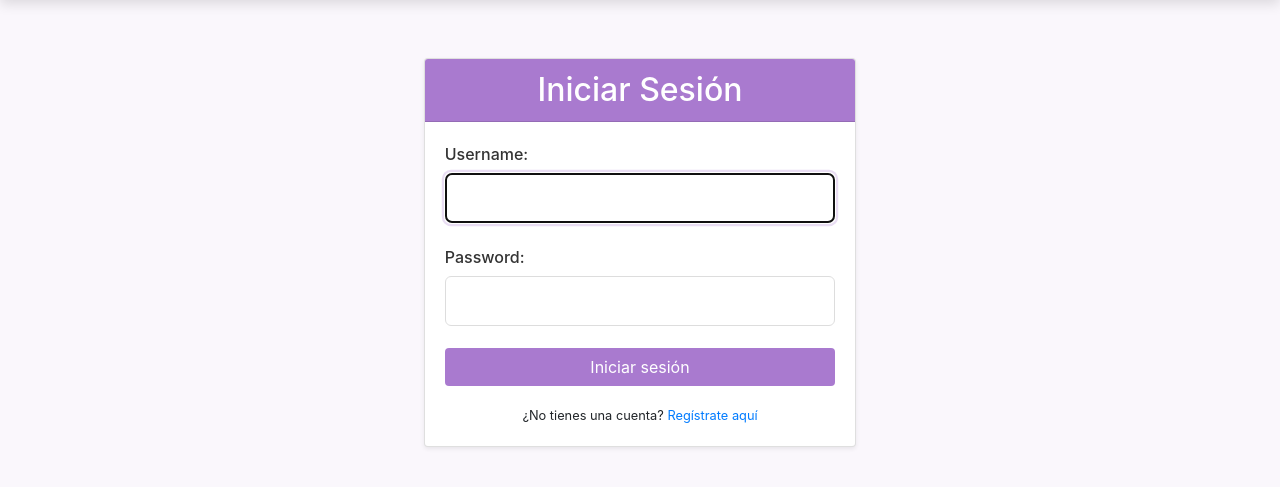
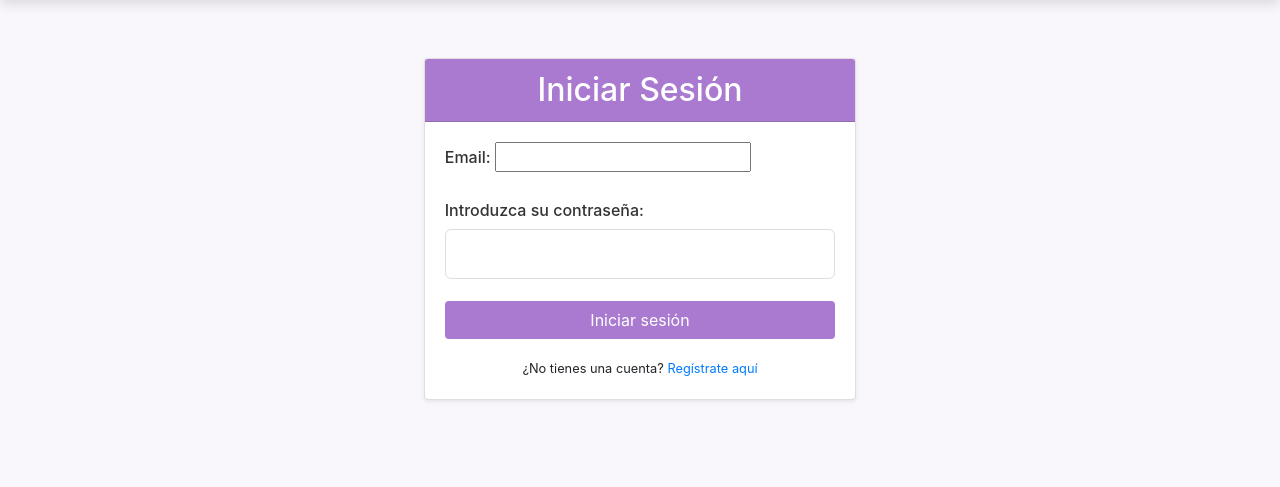
Before and after one commit to PepeCoral/orchid-cosmetics, a Django app: page /login/ in a window 1280 px wide. Shown: the part 60-547 px from the top of the page. Run offline with Django 5.2, Linux system fonts and the light colour scheme; parts of the project's set-up code (start-up, migrations or seed data) failed here and were passed over; some libraries are stand-ins or nearby versions.

Commit message:
fix: :zap: login con el correo en vez de con el username

```diff
--- /dev/null
+++ b/src/app/forms/user/user_login_form.py
@@ -0,0 +1,27 @@
+from django import forms
+from app.models import User
+from django.core.validators import MaxLengthValidator,EmailValidator, MinLengthValidator
+from django.contrib.auth import authenticate
+
+
+class UserLoginForm(forms.Form):
+    email = forms.EmailField(label="Email", validators=[EmailValidator("Formato incorrecto")])
+    password = forms.CharField(label="Introduzca su contraseña",
+                               validators=[MinLengthValidator(5,"Contraseña demasiado corta")],
+                               widget=forms.PasswordInput())
+
+    def clean(self):
+        email = self.cleaned_data.get("email")
+        password = self.cleaned_data.get("password")
+
+        try:
+            user = User.objects.get(email=email)
+        except User.DoesNotExist:
+            raise forms.ValidationError("No existe una cuenta con ese email.")
+
+        user = authenticate(username=user.username, password=password)
+        if not user:
+            raise forms.ValidationError("La contraseña es incorrecta.")
+
+        self.user = user
+        return self.cleaned_data
--- a/src/app/repositories/user_repository.py
+++ b/src/app/repositories/user_repository.py
@@ -1,6 +1,7 @@
 from typing import Optional
 from app.repositories.base_repository import BaseRepository
 from app.models.user import User
+from django.contrib.auth import authenticate
 
 class UserRepository(BaseRepository):
     def __init__(self):
@@ -14,3 +15,10 @@ class UserRepository(BaseRepository):
 
     def create(self, **kwargs) -> User:
         return self.model.objects.create_user(**kwargs)
+
+    def authenticate_user(self, email, password):
+        user = User.objects.get(email=email)
+
+        user_log = authenticate(username=user.username,password=password)
+
+        return user_log
--- a/src/app/services/user_service.py
+++ b/src/app/services/user_service.py
@@ -1,6 +1,8 @@
 from app.models.user import RoleOptions, User
 from app.repositories.user_repository import UserRepository
 from django.core.exceptions import ValidationError, PermissionDenied
+from django.contrib.auth import login
+
 
 class UserService():
     def __init__(self):
@@ -37,6 +39,19 @@ class UserService():
       if not user:
           raise ValidationError("Usuario no encontrado.")
       return user
+
+    def authenticate_user(self, request):
+        email = request.POST.get("email")
+        password = request.POST.get("password")
+
+        if not self.user_repository.get_by_email(email):
+            raise ValidationError("No hay ningun usuario con ese email")
+
+        user_log = self.user_repository.authenticate_user(email,password)
+        login(request, user_log)
+        return user_log
+
+
 
     def update_user(self, user_id, user_data, request_user):
         user_to_update = self.user_repository.get_by_id(user_id)
--- a/src/app/templates/user/login.html
+++ b/src/app/templates/user/login.html
@@ -25,10 +25,10 @@
             {% csrf_token %}
 
             <div class="form-group">
-              {{ form.username.label_tag }}
-              {{ form.username }}
-              {% if form.username.errors %}
-              <div class="text-danger">{{ form.username.errors }}</div>
+              {{ form.email.label_tag }}
+              {{ form.email }}
+              {% if form.email.errors %}
+              <div class="text-danger">{{ form.email.errors }}</div>
               {% endif %}
             </div>
 
--- a/src/app/urls.py
+++ b/src/app/urls.py
@@ -13,6 +13,7 @@ from app.views.static_pages import ContactView
 from app.views.user.user_register_view import UserRegisterView
 from app.views.user.user_logout_view import UserLogoutView
 from app.views.user.user_profile_view import UserProfileView
+from app.views.user.user_login_view import UserLoginView
 
 from app.views.catalog.catalog_view import CatalogView
 
@@ -41,7 +42,7 @@ urlpatterns = [
     # Páginas HTML (Template views)
     path('', HomeView.as_view(), name='home'),
     path('profile/', UserProfileView.as_view(), name='profile'),
-    path("login/", auth_views.LoginView.as_view(template_name="user/login.html", redirect_authenticated_user=True, next_page="/profile" ), name='login'),
+    path("login/", UserLoginView.as_view(), name='login'),
     path("logout/", UserLogoutView.as_view(), name='logout'),
     path("register/", UserRegisterView.as_view(), name="register"),
 
--- /dev/null
+++ b/src/app/views/user/user_login_view.py
@@ -0,0 +1,35 @@
+from django import forms
+from django.contrib.auth import authenticate
+from django.contrib.auth.models import User
+from django.shortcuts import redirect, render
+from django.contrib.auth.views import LoginView
+from app.services.user_service import UserService
+from app.forms.user.user_login_form import UserLoginForm
+
+class UserLoginView(LoginView):
+    def __init__(self, **kwargs):
+        super().__init__(**kwargs)
+        self.user_service = UserService()
+
+    def get(self, request):
+        form = UserLoginForm()
+        return render(request, "user/login.html", {"form":form})
+
+    def post(self, request):
+        if not request.user.is_anonymous:
+            return redirect("/profile")
+
+        form = UserLoginForm(request.POST)
+
+        if not form.is_valid():
+            return render(request, "user/login.html",{"form":form})
+
+        try:
+            user = self.user_service.authenticate_user(request)
+            return redirect("/profile")
+        except Exception as e:
+            return render(
+                request,
+                "user/login.html",
+                {"form":form, "error":str(e)}
+            )
--- a/src/orchid_proyect/settings.py
+++ b/src/orchid_proyect/settings.py
@@ -20,7 +20,7 @@ print("ENVIRONMENT from os.getenv:", os.getenv("ENVIRONMENT"))
 SECRET_KEY = 'django-insecure-&s=deg$8(kewlz=u8d=))3k34^xwyo%p&od*kxk^jc1#w_2$7f'
 
 # SECURITY WARNING: don't run with debug turned on in production!
-DEBUG = False
+DEBUG = True
 
 ALLOWED_HOSTS = ["*"]
 
```
